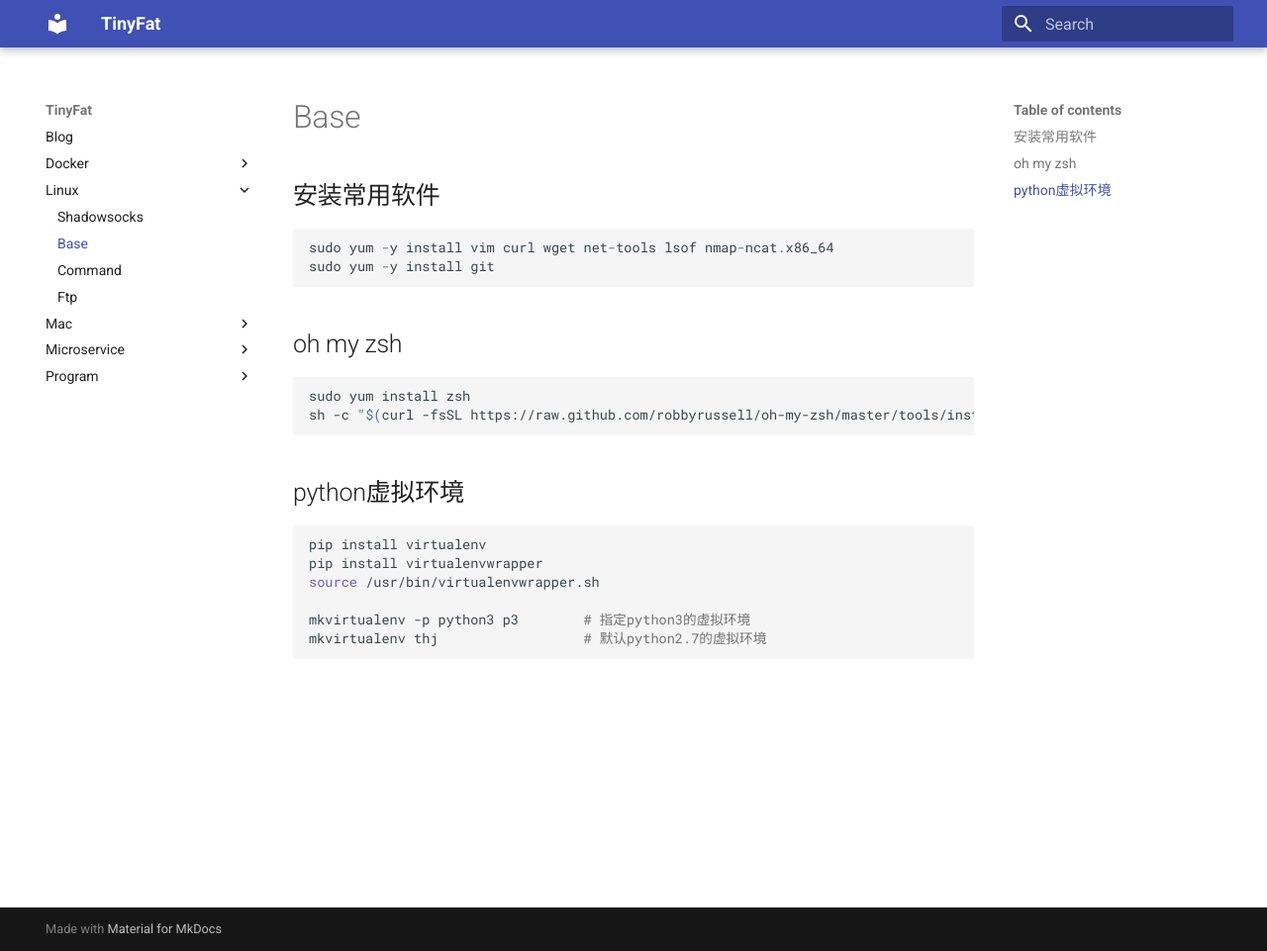
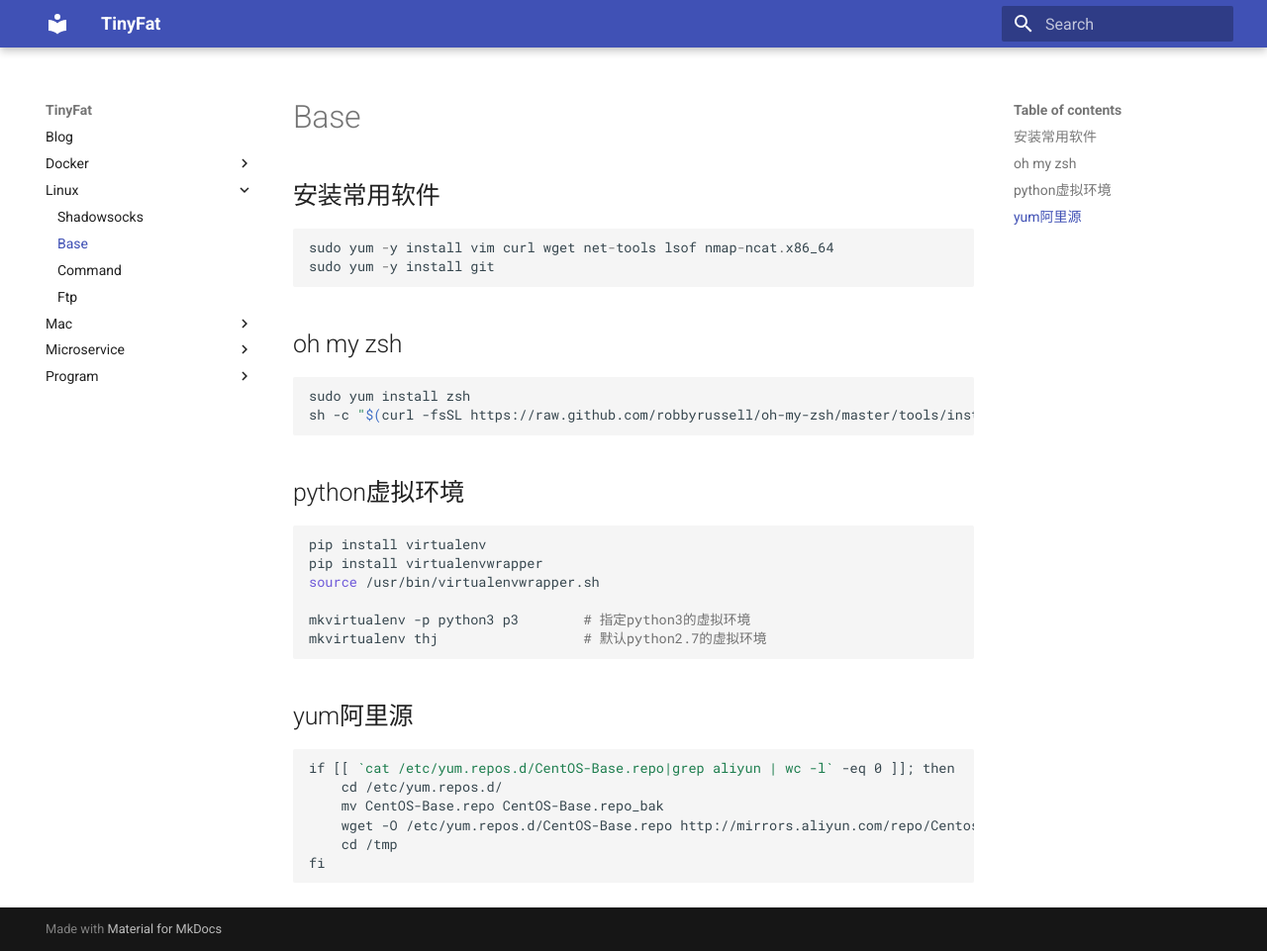
Before and after one commit to thj8/blog, an MkDocs documentation site: the page built from docs/Linux/base.md, in a window 1280 px wide and 961 px high. Shown: the whole window at 99% size. Built offline with MkDocs 1.6.1 and Material for MkDocs 9.7.7, drawn with Linux system fonts in a browser that asks for light colours.

Commit message:
yum aliyun

````diff
--- a/docs/Linux/base.md
+++ b/docs/Linux/base.md
@@ -23,3 +23,14 @@ mkvirtualenv -p python3 p3        # 指定python3的虚拟环境
 mkvirtualenv thj                  # 默认python2.7的虚拟环境
 
 ```
+
+## yum阿里源
+
+```
+if [[ `cat /etc/yum.repos.d/CentOS-Base.repo|grep aliyun | wc -l` -eq 0 ]]; then
+    cd /etc/yum.repos.d/
+    mv CentOS-Base.repo CentOS-Base.repo_bak
+    wget -O /etc/yum.repos.d/CentOS-Base.repo http://mirrors.aliyun.com/repo/Centos-7.repo
+    cd /tmp
+fi
+```
````
